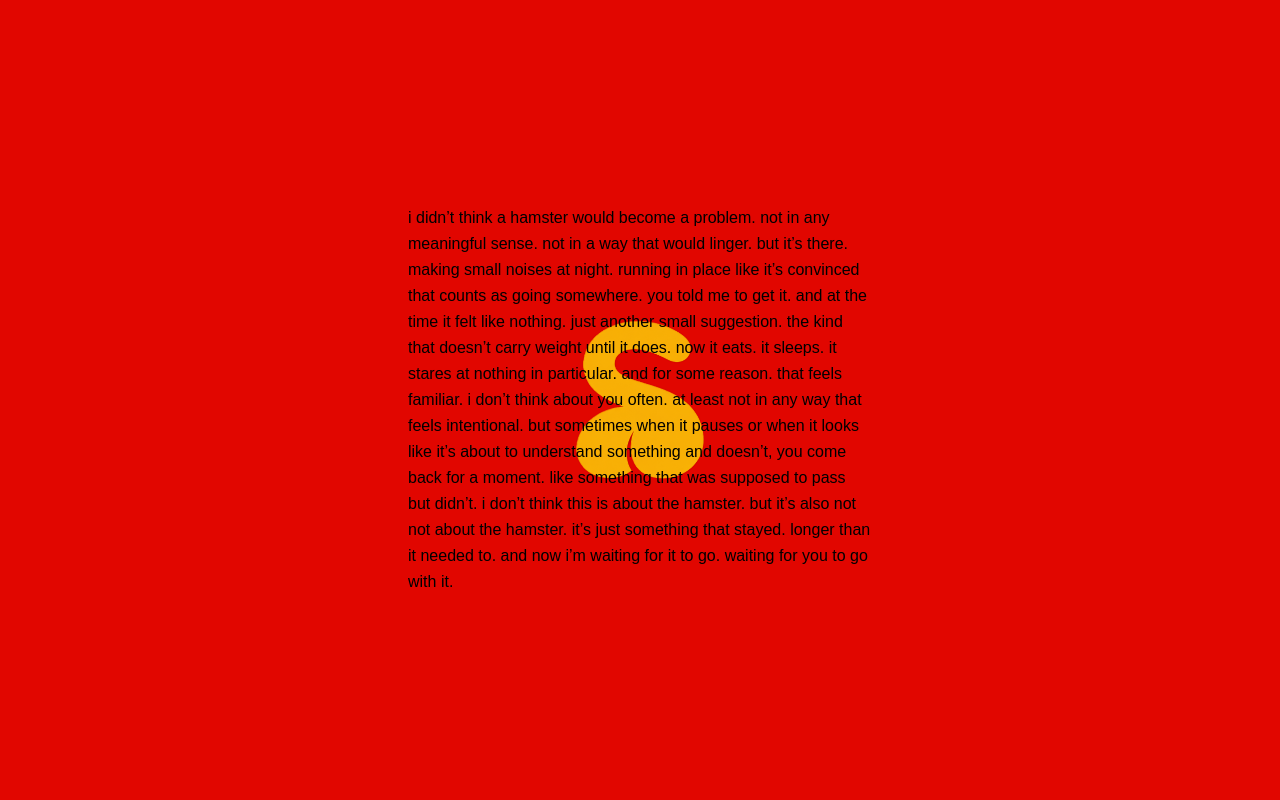
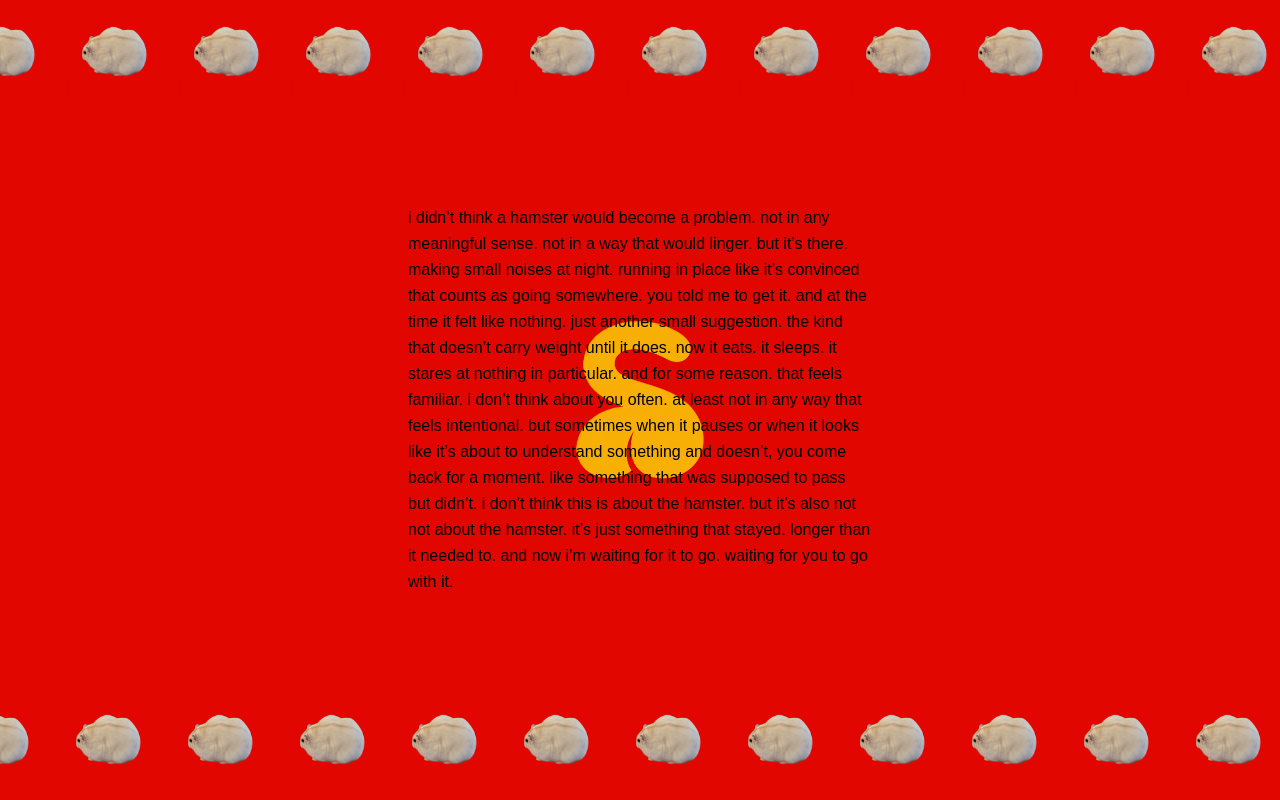
Before and after one commit to jwooook/sojubutt, a Next.js app: page / in a window 1280 px wide. Built offline with nearby package versions, Linux system fonts and the light colour scheme.

Commit message:
ticker add

```diff
--- a/app/globals.css
+++ b/app/globals.css
@@ -27,3 +27,29 @@ body {
 p {
   -webkit-user-select: text;
 }
+
+@keyframes ticker-left {
+  0% {
+    transform: translateX(0%);
+  }
+  100% {
+    transform: translateX(-50%);
+  }
+}
+
+@keyframes ticker-right {
+  0% {
+    transform: translateX(-50%);
+  }
+  100% {
+    transform: translateX(0%);
+  }
+}
+
+.animate-ticker-left {
+  animation: ticker-left 10s linear infinite;
+}
+
+.animate-ticker-right {
+  animation: ticker-right 10s linear infinite;
+}
--- a/app/page.tsx
+++ b/app/page.tsx
@@ -1,6 +1,7 @@
 import Letter from "@/components/Letter";
 import Hamsters from "@/components/Hamsters";
 import Logo from "@/components/Logo";
+import Ticker from "@/components/Ticker";
 
 export default function Home() {
   return (
@@ -18,13 +19,20 @@ export default function Home() {
         </div>
       </div>
 
-      {/* Hamsters (optional) */}
       {/*
       <div className="absolute bottom-6 left-1/2 -translate-x-1/2">
         <Hamsters />
       </div>
       */}
 
+      <div className="absolute top-0 left-0 w-full z-20">
+        <Ticker direction="left" />
+      </div>
+
+      <div className="absolute bottom-0 left-0 w-full z-20">
+        <Ticker direction="right" />
+      </div>
+
     </main>
   );
 }
--- /dev/null
+++ b/components/Ticker.tsx
@@ -0,0 +1,33 @@
+import Image from "next/image";
+
+const hamsters = Array.from({ length: 10 });
+
+export default function Ticker({ direction = "left" }) {
+  return (
+    <div className="overflow-hidden w-full py-4">
+      <div className={`flex gap-8 w-max animate-ticker-${direction}`}>
+        {hamsters.map((_, i) => (
+          <Image
+            key={`hamster-${i}`}
+            src="/chichi.png"
+            alt="hamster"
+            width={80}
+            height={80}
+            className="h-20 w-auto"
+          />
+        ))}
+
+        {hamsters.map((_, i) => (
+          <Image
+            key={`hamster-dup-${i}`}
+            src="/chichi.png"
+            alt="hamster"
+            width={80}
+            height={80}
+            className="h-20 w-auto"
+          />
+        ))}
+      </div>
+    </div>
+  );
+}
```
Also changed, not shown: public/chichi.png (added).
